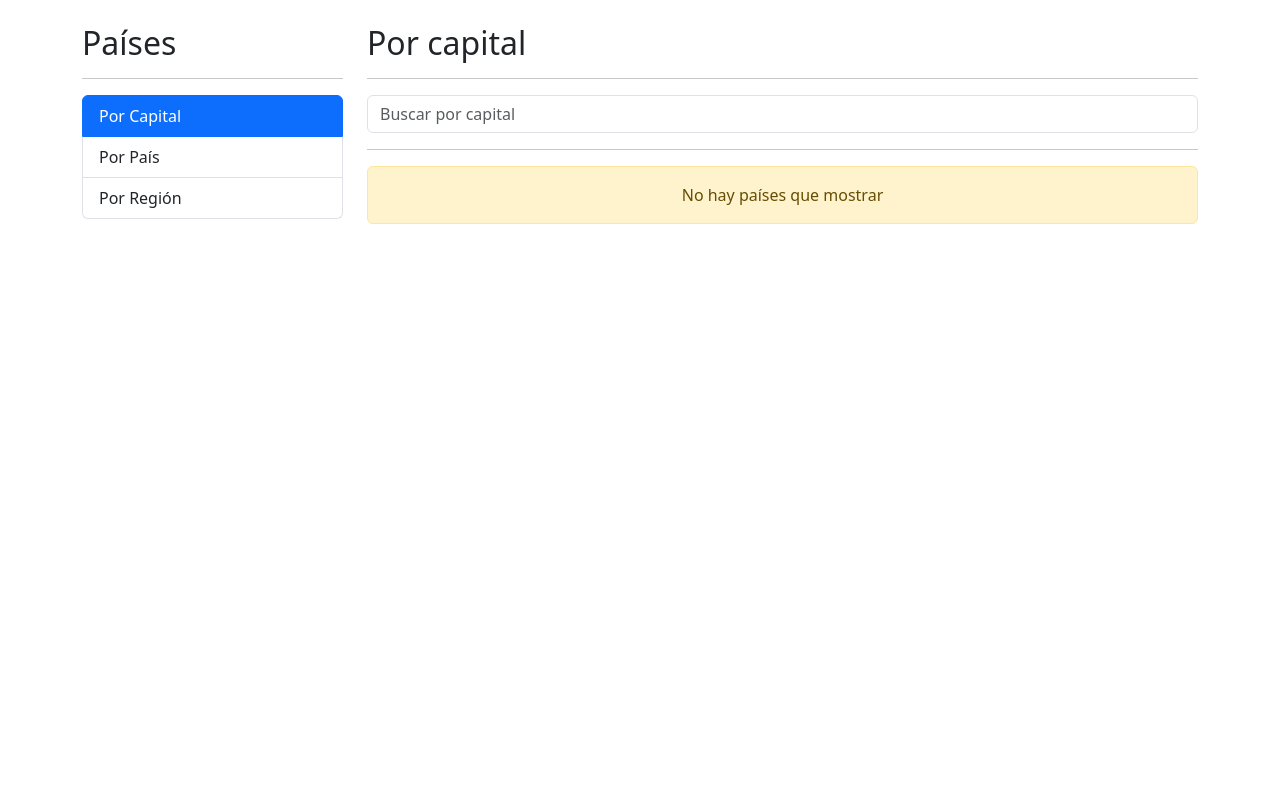
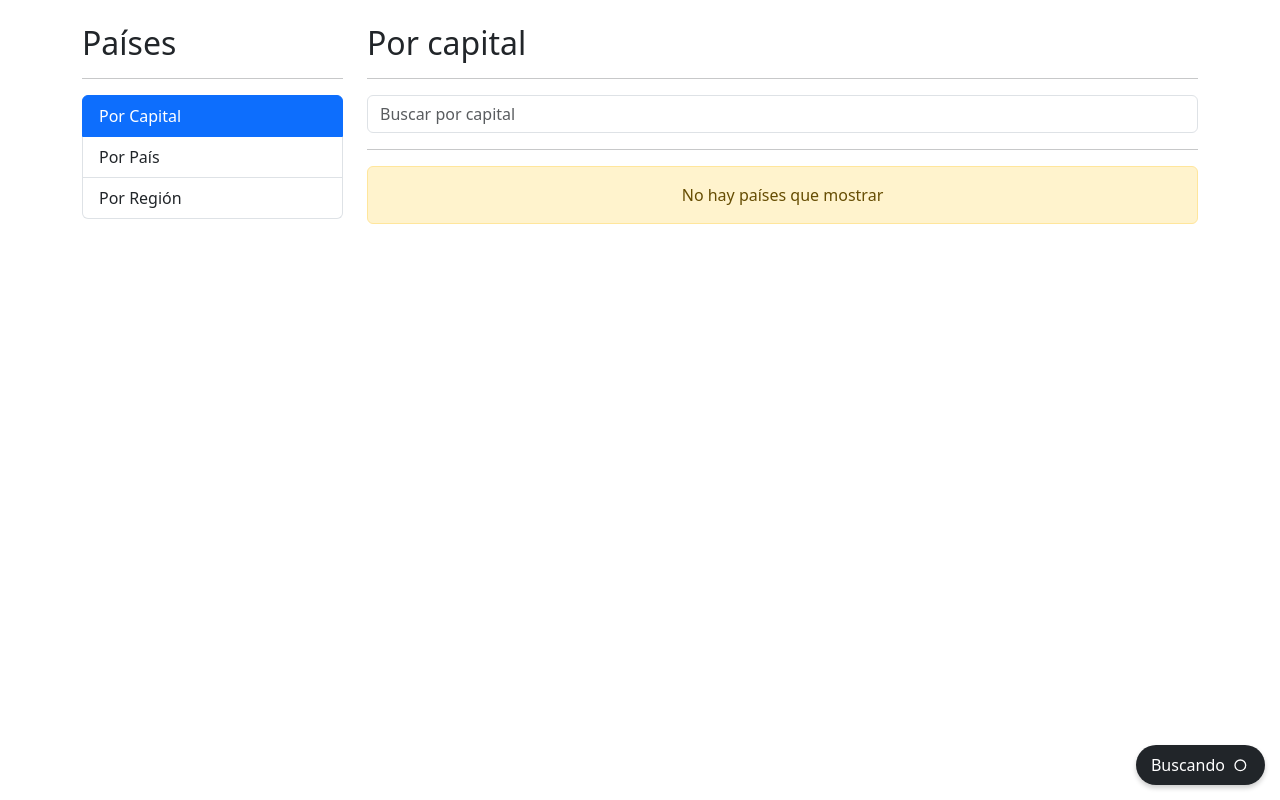
Before and after one commit to rmburrueco/04-countryApp, an Angular app: page /countries/by-capital in a window 1280 px wide. Built offline with nearby package versions, Linux system fonts and the light colour scheme.

Commit message:
- Refactorizando - Creando un spinner

```diff
--- a/src/app/countries/pages/by-capital-page/by-capital-page.component.html
+++ b/src/app/countries/pages/by-capital-page/by-capital-page.component.html
@@ -14,7 +14,8 @@
 
 <div class="row">
   <div class="col">
-    <hr />
+    <hr>
+    <shared-loading-spinner></shared-loading-spinner>
     <countries-table [countries]="countries" ></countries-table>
   </div>
 </div>
--- a/src/app/countries/services/countries.service.ts
+++ b/src/app/countries/services/countries.service.ts
@@ -1,6 +1,6 @@
 import { Injectable } from '@angular/core';
 import { HttpClient } from '@angular/common/http';
-import { Observable, catchError, map, of } from 'rxjs';
+import { Observable, catchError, delay, map, of } from 'rxjs';
 import { Country } from '../interfaces/country';
 
 @Injectable({providedIn: 'root'})
@@ -9,6 +9,13 @@
     private apiUrl: string = 'https://restcountries.com/v3.1';
 
     constructor(private http: HttpClient) { }
+
+    private getCountriesRequest( url: string ): Observable<Country[]>{
+      return this.http.get<Country[]>( url )
+      .pipe( catchError( () => of([]) ) ,
+            delay(2000)
+      );
+    }
 
     searchCountryByAlphaCode( code: string ) : Observable<Country | null>{
       return this.http.get<Country[]>( `${this.apiUrl}/alpha/${code}`)
@@ -19,21 +26,15 @@
     }
 
     searchCapital( term: string ) : Observable<Country[]>{
-        return this.http.get<Country[]>( `${this.apiUrl}/capital/${term}`)
-        .pipe( catchError( () => of([]) ) )
-        ;
+        return this.getCountriesRequest(`${this.apiUrl}/capital/${term}`);
     }
 
     searchCountry( term: string ) : Observable<Country[]>{
-        return this.http.get<Country[]>( `${this.apiUrl}/name/${term}`)
-        .pipe( catchError( () => of([]) ) )
-        ;
+        return this.getCountriesRequest(`${this.apiUrl}/name/${term}`);
     }
 
-  searchRegion( term: string ) : Observable<Country[]>{
-      return this.http.get<Country[]>( `${this.apiUrl}/region/${term}`)
-      .pipe( catchError( () => of([]) ) )
-      ;
-  }
+    searchRegion( term: string ) : Observable<Country[]>{
+        return this.getCountriesRequest(`${this.apiUrl}/region/${term}`);
+    }
 
 }
--- /dev/null
+++ b/src/app/shared/components/loading-spinner/loading-spinner.component.css
@@ -0,0 +1,16 @@
+.spinner-container{
+    align-items: center;
+    background-color: black;
+    border-radius: 20px;
+    bottom: 15px;
+    color: white;
+    display: flex;
+    padding: 5px 10px;
+    position: fixed;
+    right: 15px;
+    box-shadow: 0px 3px 5px rgba(0, 0, 0, 0.2);
+}
+
+span{
+    margin-left: 5px;
+}
--- /dev/null
+++ b/src/app/shared/components/loading-spinner/loading-spinner.component.html
@@ -0,0 +1,44 @@
+<div class="spinner-container bg-dark">
+    <span>Buscando</span>
+    <svg width="30" height="30" viewBox="0 0 45 45" xmlns="http://www.w3.org/2000/svg" stroke="#fff">
+        <g fill="none" fill-rule="evenodd" transform="translate(1 1)" stroke-width="2">
+            <circle cx="22" cy="22" r="6" stroke-opacity="0">
+                <animate attributeName="r"
+                     begin="1.5s" dur="3s"
+                     values="6;22"
+                     calcMode="linear"
+                     repeatCount="indefinite" />
+                <animate attributeName="stroke-opacity"
+                     begin="1.5s" dur="3s"
+                     values="1;0" calcMode="linear"
+                     repeatCount="indefinite" />
+                <animate attributeName="stroke-width"
+                     begin="1.5s" dur="3s"
+                     values="2;0" calcMode="linear"
+                     repeatCount="indefinite" />
+            </circle>
+            <circle cx="22" cy="22" r="6" stroke-opacity="0">
+                <animate attributeName="r"
+                     begin="3s" dur="3s"
+                     values="6;22"
+                     calcMode="linear"
+                     repeatCount="indefinite" />
+                <animate attributeName="stroke-opacity"
+                     begin="3s" dur="3s"
+                     values="1;0" calcMode="linear"
+                     repeatCount="indefinite" />
+                <animate attributeName="stroke-width"
+                     begin="3s" dur="3s"
+                     values="2;0" calcMode="linear"
+                     repeatCount="indefinite" />
+            </circle>
+            <circle cx="22" cy="22" r="8">
+                <animate attributeName="r"
+                     begin="0s" dur="1.5s"
+                     values="6;1;2;3;4;5;6"
+                     calcMode="linear"
+                     repeatCount="indefinite" />
+            </circle>
+        </g>
+    </svg>
+</div>
```
Also changed, not shown: src/app/shared/components/loading-spinner/loading-spinner.component.ts (added, +10 -0 lines), src/app/shared/shared.module.ts (+6 -3 lines).
